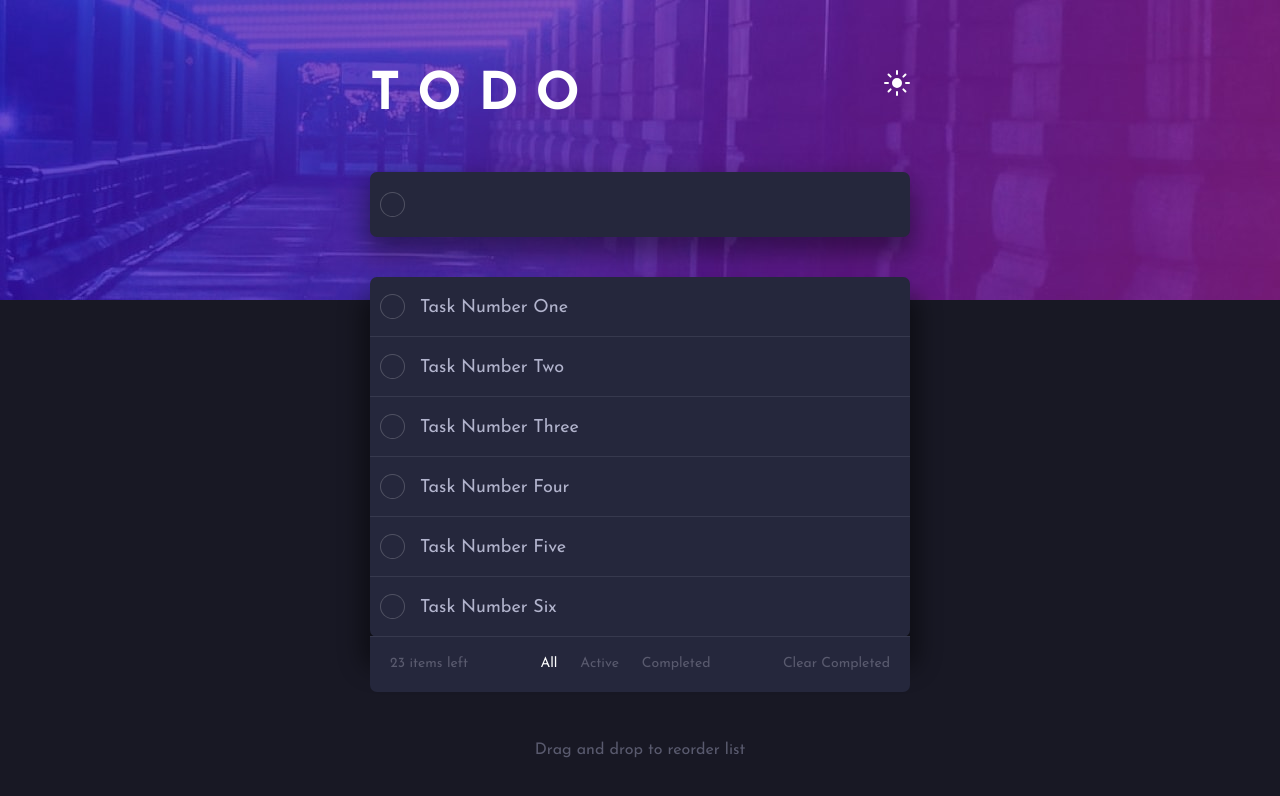
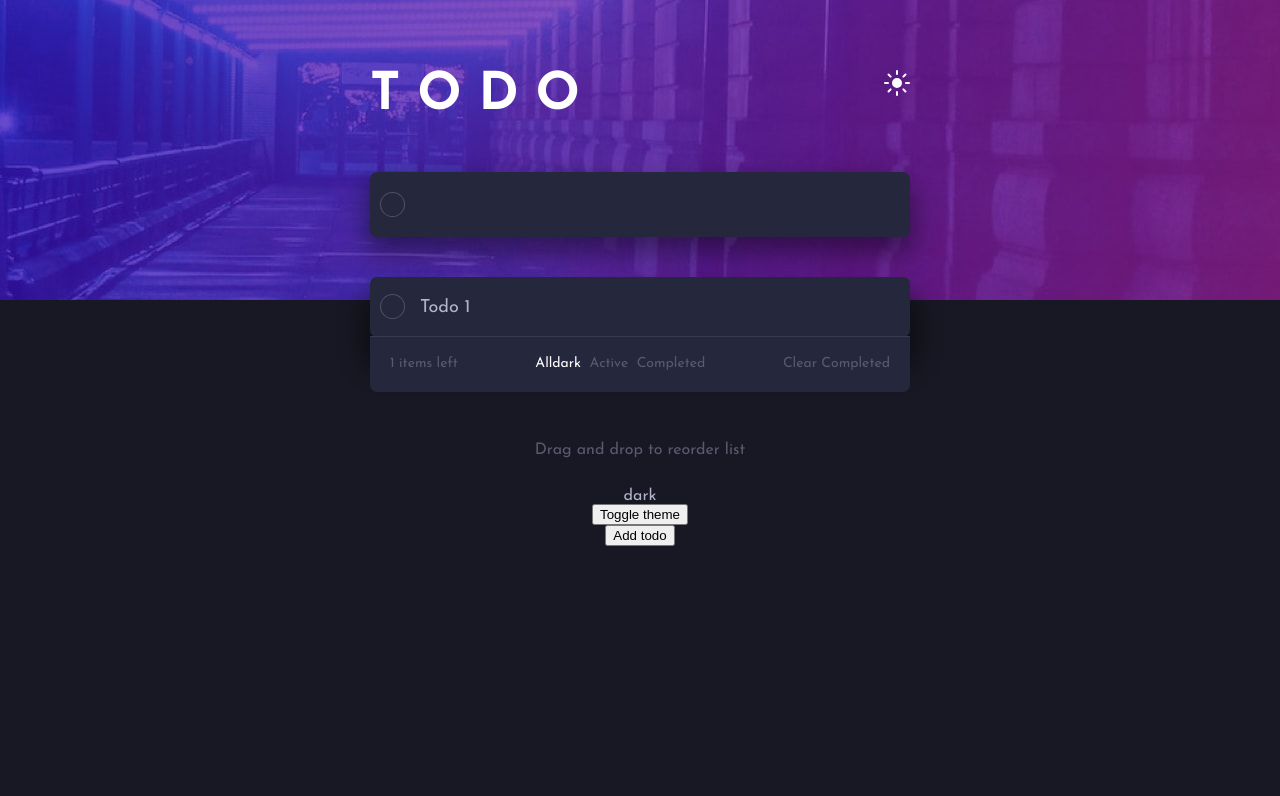
Before and after one commit to Kerilet/Todo_App, a React (Create React App) app: page / in a window 1280 px wide. Shown: the top 796 px of the page. Built offline with nearby package versions, Linux system fonts and the light colour scheme.

Commit message:
provider and context implemented;

```diff
--- a/src/App.jsx
+++ b/src/App.jsx
@@ -1,14 +1,19 @@
 /* eslint-disable import/no-named-as-default */
 /* eslint-disable import/no-named-as-default-member */
 /* eslint-disable func-names */
-import React from 'react';
+import React, { useContext } from 'react';
+import { Context } from './context';
 import Checkbox from './Components/Checkbox';
 import style from './App.module.css';
+import Filters from './Components/Filters';
+import TodoList from './Components/TodoList';
 
 const App = function () {
-  const num = Math.floor(Math.random() * 30);
+  const {
+    theme, toggleTheme, addTodo, getTotal,
+  } = useContext(Context);
   return (
-    <div className={style.App}>
+    <div className={[style.App, theme].join(' ')}>
       <div className={style.mainContainer}>
 
         <div className={style.todoHeader}>
@@ -25,13 +30,8 @@ const App = function () {
         </div>
 
         <div>
-          <div className={style.todoList}>
-            <ul>
-              <li>
-                <Checkbox />
-                <div className={style.taskName}>Task Number One</div>
-              </li>
-              <li>
+          <TodoList />
+          {/* <li>
       <Checkbox />
       <div className={style.taskName}>Task Number Two</div>
     </li>
@@ -50,27 +50,23 @@ const App = function () {
     <li>
       <Checkbox />
       <div className={style.taskName}>Task Number Six</div>
-              </li>
-            </ul>
+    </li> */}
         </div>
 
         <div className={style.optionsContainer}>
           <div className={style.totalItems}>
-              {num}
+            {getTotal}
             {' '}
             items left
           </div>
-            <ul className={style.filters}>
-              <li><a href="javascript;" className={style.active}>All</a></li>
-              <li><a href="javascript;">Active</a></li>
-              <li><a href="javascript;">Completed</a></li>
-            </ul>
+          <Filters />
           <div className={style.clearAll}>Clear Completed</div>
         </div>
       </div>
-
       <div className={style.dragDrop}>Drag and drop to reorder list</div>
-      </div>
+      <div>{theme}</div>
+      <div><button type="button" onClick={toggleTheme}>Toggle theme</button></div>
+      <div><button type="button" onClick={() => addTodo(`Todo number ${getTotal}`)}>Add todo</button></div>
 
       <div className={style.attribution}>
         Challenge by
--- a/src/App.module.css
+++ b/src/App.module.css
@@ -54,32 +54,6 @@
   background: transparent;
 }
 
-
-.todoList {
-  background-color: #25273c;
-  border-radius: 7px;
-  max-width: 545px;
-  width: 100%;
-  margin-top: 40px;
-  -webkit-box-shadow: 0px 24px 23px 8px rgba(0,0,0,0.45);
-  box-shadow: 0px 24px 23px 8px rgba(0,0,0,0.45);
-}
-
-.todoList li {
-  border-bottom: 1px solid #37394e;
-  padding-top: 7px;
-  padding-bottom: 7px;
-}
-
-.todoList .taskName{
-  font-size: 18px;
-  padding-top: 10px;
-  margin-left: 50px;
-  height: 30px;
-  text-align: left;
-  margin-top: 5px;
-}
-
 .optionsContainer {
   color: #595a6e;
   display: flex;
@@ -89,25 +63,6 @@
   height: 15px;
   border-radius: 0px 0px 7px 7px;
   font-size: 14px;
-}
-
-
-
-
-.optionsContainer .filters{
-  width: 170px;
-  display: flex;
-  justify-content: space-between;
-}
-.optionsContainer .filters li{
-  display: inline;
-}
-.optionsContainer .filters li a{
-  color: #595a6e;
-}
-
-.optionsContainer .filters li a:hover, .optionsContainer .filters li a.active{
-  color: #FFF;
 }
 
 
--- /dev/null
+++ b/src/Components/Filters/index.jsx
@@ -0,0 +1,19 @@
+import React, { useContext } from 'react';
+import { Context } from '../../context';
+import style from './style.module.css';
+
+export default () => {
+  const { theme } = useContext(Context);
+  return (
+    <ul className={style.filters}>
+      <li>
+        <a href="javascript;" className={style.active}>
+          All
+          {theme}
+        </a>
+      </li>
+      <li><a href="javascript;">Active</a></li>
+      <li><a href="javascript;">Completed</a></li>
+    </ul>
+  );
+};
--- /dev/null
+++ b/src/Components/Filters/style.module.css
@@ -0,0 +1,15 @@
+.filters{
+  width: 170px;
+  display: flex;
+  justify-content: space-between;
+}
+.filters li{
+  display: inline;
+}
+.filters li a{
+  color: #595a6e;
+}
+
+.filters li a:hover, .filters li a.active{
+  color: #FFF;
+}
--- /dev/null
+++ b/src/Components/TodoList/index.jsx
@@ -0,0 +1,21 @@
+import React, { useContext } from 'react';
+import { Context } from '../../context';
+import style from './style.module.css';
+import Checkbox from '../Checkbox';
+
+export default () => {
+  const { todos } = useContext(Context);
+
+  return (
+    <div className={style.todoList}>
+      <ul>
+        {todos.map((todo) => (
+          <li>
+            <Checkbox />
+            <div className={style.taskName}>{todo.title}</div>
+          </li>
+        ))}
+      </ul>
+    </div>
+  );
+};
--- /dev/null
+++ b/src/Components/TodoList/style.module.css
@@ -0,0 +1,24 @@
+.todoList {
+  background-color: #25273c;
+  border-radius: 7px;
+  max-width: 545px;
+  width: 100%;
+  margin-top: 40px;
+  -webkit-box-shadow: 0px 24px 23px 8px rgba(0,0,0,0.45);
+  box-shadow: 0px 24px 23px 8px rgba(0,0,0,0.45);
+}
+
+.todoList li {
+  border-bottom: 1px solid #37394e;
+  padding-top: 7px;
+  padding-bottom: 7px;
+}
+
+.todoList .taskName{
+  font-size: 18px;
+  padding-top: 10px;
+  margin-left: 50px;
+  height: 30px;
+  text-align: left;
+  margin-top: 5px;
+}
--- /dev/null
+++ b/src/context.jsx
@@ -0,0 +1,34 @@
+/* eslint-disable react/jsx-no-constructed-context-values */
+import React, { createContext, useState, useMemo } from 'react';
+
+export const Context = createContext();
+
+export default function ctx({ children }) {
+  // Theme
+  const [theme, setTheme] = useState('dark');
+
+  const toggleTheme = () => {
+    setTheme(theme === 'dark' ? 'light' : 'dark');
+  };
+
+  // Todos
+  const [todos, setTodos] = useState([{ title: 'Todo 1', completed: false, order: 1 }]);
+
+  const addTodo = (title) => {
+    const newTodos = [...todos];
+    newTodos.push({ title });
+    setTodos(newTodos);
+  };
+
+  const getTotal = useMemo(() => todos.length);
+
+  const values = {
+    theme, toggleTheme, todos, addTodo, getTotal,
+  };
+
+  return (
+    <Context.Provider value={values}>
+      {children}
+    </Context.Provider>
+  );
+}
--- a/src/index.js
+++ b/src/index.js
@@ -3,10 +3,13 @@ import ReactDOM from 'react-dom';
 import './index.css';
 import App from './App';
 import reportWebVitals from './reportWebVitals';
+import Provider from './context';
 
 ReactDOM.render(
   <React.StrictMode>
-    <App />
+    <Provider>
+      <App />
+    </Provider>
   </React.StrictMode>,
   document.getElementById('root'),
 );
```
Also changed, not shown: .eslintrc.yml, 2 other files (tests, documents, lock files or other folders). Lines whose indentation alone changed are shown as unchanged.
